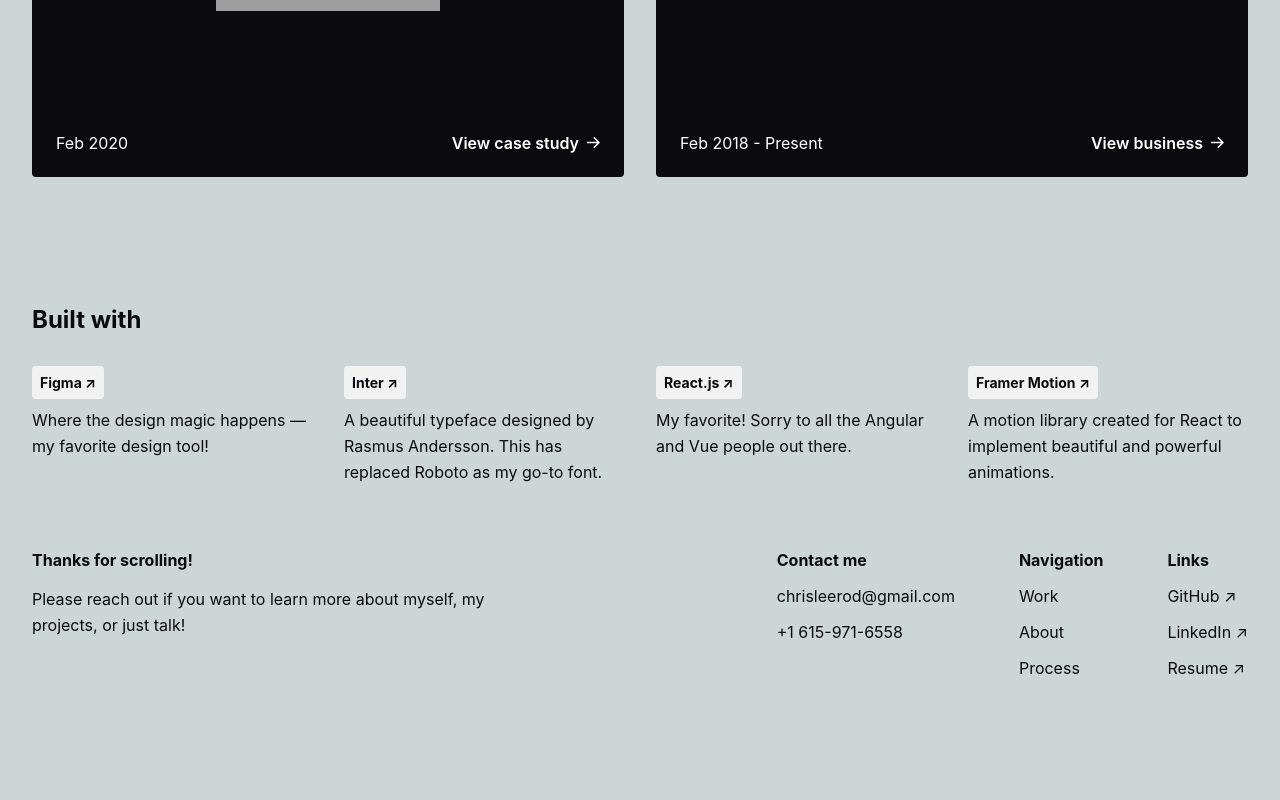
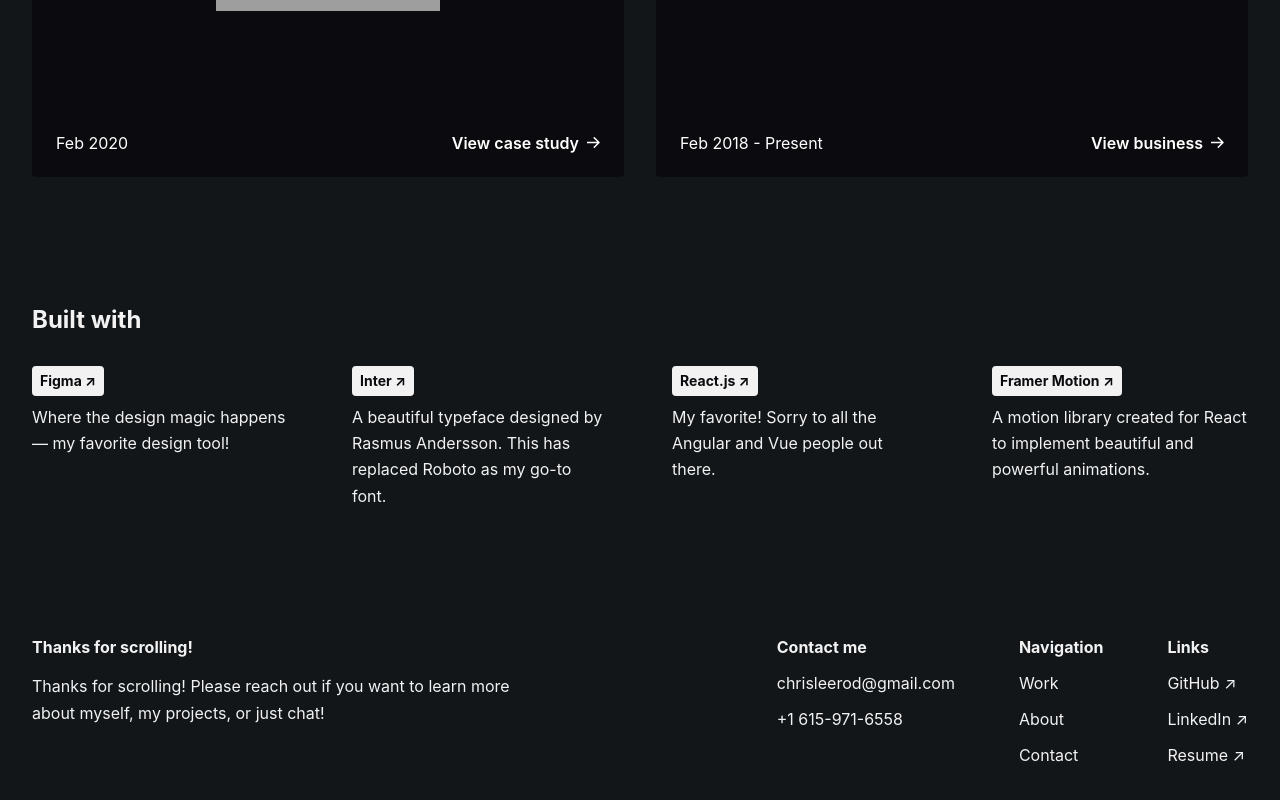
Before and after one commit to chrisleerod/React-Portfolio, a React (Create React App) app: page / in a window 1280 px wide. Shown: the part 1806-2606 px from the top of the page. Before the commit the page ends 2564 px from the top, so only its background shows below. Built offline with nearby package versions, Linux system fonts and the light colour scheme; grey boxes are pictures that could not be loaded; the HTML template or start-up script is replaced by a standard one.

Commit message:
changed color scheme... again..

```diff
--- a/src/App.css
+++ b/src/App.css
@@ -4,13 +4,13 @@
 }
 
 body {
-  background-color: #CDD5D7;
+  background-color: #121619;
   font-family: "Inter", "system-ui";
   max-width: 1264px;
   padding-left: 32px;
   padding-right: 32px;
   margin: 0 auto;
-  color: #0B0B0F;
+  color: #F2F2F2;
 }
 
 a {
--- a/src/components/about.css
+++ b/src/components/about.css
@@ -18,9 +18,10 @@
 
 .me-card-container {
     padding: 16px;
-    background-color: #1F2027;
+    background-color: #0B0B0F;
     border-radius: 0px 0px 4px 4px;
     margin-bottom: 64px;
+    color: #F2F2F2;
 }
 
 .me-card {
@@ -59,7 +60,7 @@
 
 .title-text {
     font-size: 24px;
-    font-weight: 600;
+    font-weight: 700;
 }
 
 .here {
@@ -92,10 +93,11 @@
     cursor: pointer;
     display: flex;
     align-items: center;
-    padding: 8px 16px;
+    padding: 8px;
+    line-height: 1;
     border-radius: 4px;
     background-color: #F2F2F2;
     font-size: 14px;
-    font-weight: 600;
+    font-weight: 700;
     color: #0B0B0F;
 }
--- a/src/components/footer.css
+++ b/src/components/footer.css
@@ -39,7 +39,7 @@
 
 .footer-nav a {
     margin-bottom: 16px;
-    color: #0B0B0F;
+    color: #F2F2F2;
 }
 
 .footer-links {
@@ -50,5 +50,6 @@
 
 .footer-links a {
     margin-bottom: 16px;
-    color: #0B0B0F;
+    color: #F2F2F2;
+
 }
--- a/src/components/footer.js
+++ b/src/components/footer.js
@@ -13,8 +13,8 @@
                             <p>Thanks for scrolling!</p>
                         </div>
                         <div className="footer-thanks-text">
-                            <p>Please reach out if you want to learn more about myself,
-                            my projects, or just talk! </p>
+                            <p>Thanks for scrolling! Please reach out if you want to learn more about
+                                 myself, my projects, or just chat! </p>
                         </div>
                     </div>
                 </div>
@@ -37,7 +37,7 @@
                                     <li>About</li>
                                 </Link>
                                 <Link to="/process">
-                                    <li>Process</li>
+                                    <li>Contact</li>
                                 </Link>
                             </ul>
                         </div>
--- a/src/components/madewith.css
+++ b/src/components/madewith.css
@@ -5,7 +5,7 @@
     grid-template-columns: 1fr;
     grid-template-rows: auto;
     grid-gap: 32px;
-    margin-bottom: 64px;
+    margin-bottom: 128px;
 }
 
 .built-title {
@@ -19,6 +19,7 @@
     padding: 8px;
     background-color: #F2F2F2;
     border-radius: 4px;
+    line-height: 1;
     font-size: 14px;
     font-weight: 700;
     margin-bottom: 8px;
@@ -35,7 +36,7 @@
 @media only screen and (min-width: 1000px) {
     .built-with {
       grid-template-columns: 1fr 1fr 1fr 1fr;
-      grid-gap: 32px;
+      grid-gap: 64px;
     }
 
     .thumb {
--- a/src/components/madewith.js
+++ b/src/components/madewith.js
@@ -17,10 +17,10 @@
                             transition: { duration: 0.2 }
                         }}
                     >
-                        Figma ↗︎
+                        <p>Figma ↗︎</p>
                     </motion.a>
                     <div className="info">
-                        Where the design magic happens –– my favorite design tool!
+                        <p>Where the design magic happens –– my favorite design tool!</p>
                     </div>
                 </div>
                 <div className="built-container">
@@ -31,10 +31,10 @@
                             transition: { duration: 0.2 }
                         }}
                     >
-                        Inter ↗︎
+                        <p>Inter ↗︎</p>
                     </motion.a>
                     <div className="info">
-                        A beautiful typeface designed by Rasmus Andersson. This has replaced Roboto as my go-to font.
+                        <p>A beautiful typeface designed by Rasmus Andersson. This has replaced Roboto as my go-to font.</p>
                     </div>
                 </div>
                 <div className="built-container">
@@ -45,10 +45,10 @@
                             transition: { duration: 0.2 }
                         }}
                     >
-                        React.js ↗︎
+                        <p>React.js ↗︎</p>
                     </motion.a>
                     <div className="info">
-                        My favorite! Sorry to all the Angular and Vue people out there.
+                        <p>My favorite! Sorry to all the Angular and Vue people out there.</p>
                     </div>
                 </div>
                 <div className="built-container">
@@ -59,10 +59,10 @@
                             transition: { duration: 0.2 }
                         }}
                     >
-                        Framer Motion ↗︎
+                        <p>Framer Motion ↗︎</p>
                     </motion.a>
                     <div className="info">
-                        A motion library created for React to implement beautiful and powerful animations.
+                        <p>A motion library created for React to implement beautiful and powerful animations.</p>
                     </div>
                 </div>
             </div>
--- a/src/components/navbar.css
+++ b/src/components/navbar.css
@@ -20,7 +20,7 @@
 
   header a {
     text-decoration: none;
-    color: #0B0B0F;
+    color: #F2F2F2;
   }
 
   .logo {
@@ -45,7 +45,7 @@
     font-size: 16px;
     display: flex;
     list-style: none;
-    font-weight: 500;
+    font-weight: 400;
   }
 
   .right a {
```
Lines whose indentation alone changed are shown as unchanged.
